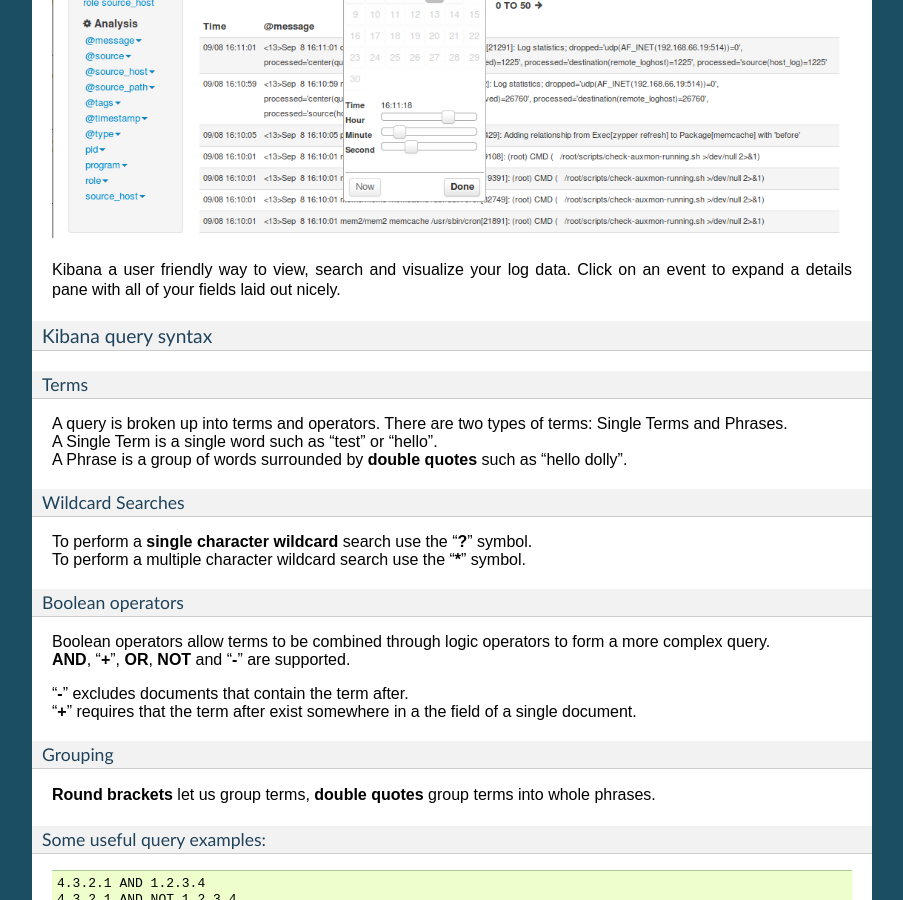
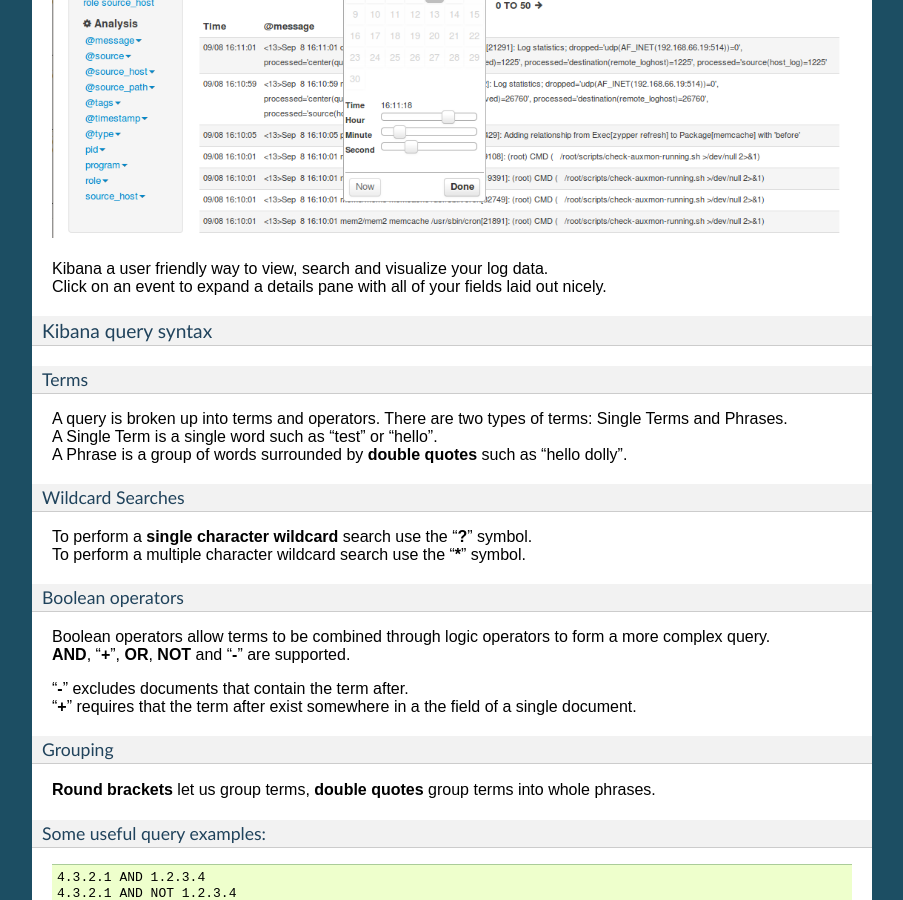
Before and after one commit to bluemutedwisdom/elma-doc, a Sphinx documentation site: the page built from source/manuals/user.rst, in a window 1280 px wide and 900 px high, scrolled down 798 px. Shown: the whole window, without its empty margins (198-1101 px from the left). Built offline with Sphinx 7.4.7, drawn with Linux system fonts in a browser that asks for light colours; pages that are not in the unit, such as notebooks, are missing from menus.

Commit message:
Some finetuning on formats

```diff
--- a/source/manuals/user.rst
+++ b/source/manuals/user.rst
@@ -39,8 +39,8 @@
 
 |image0|
 
-Kibana a user friendly way to view, search and visualize your log data.
-Click on an event to expand a details pane with all of your fields laid out nicely.
+| Kibana a user friendly way to view, search and visualize your log data.
+| Click on an event to expand a details pane with all of your fields laid out nicely.
 
 Kibana query syntax
 ~~~~~~~~~~~~~~~~~~~
```
